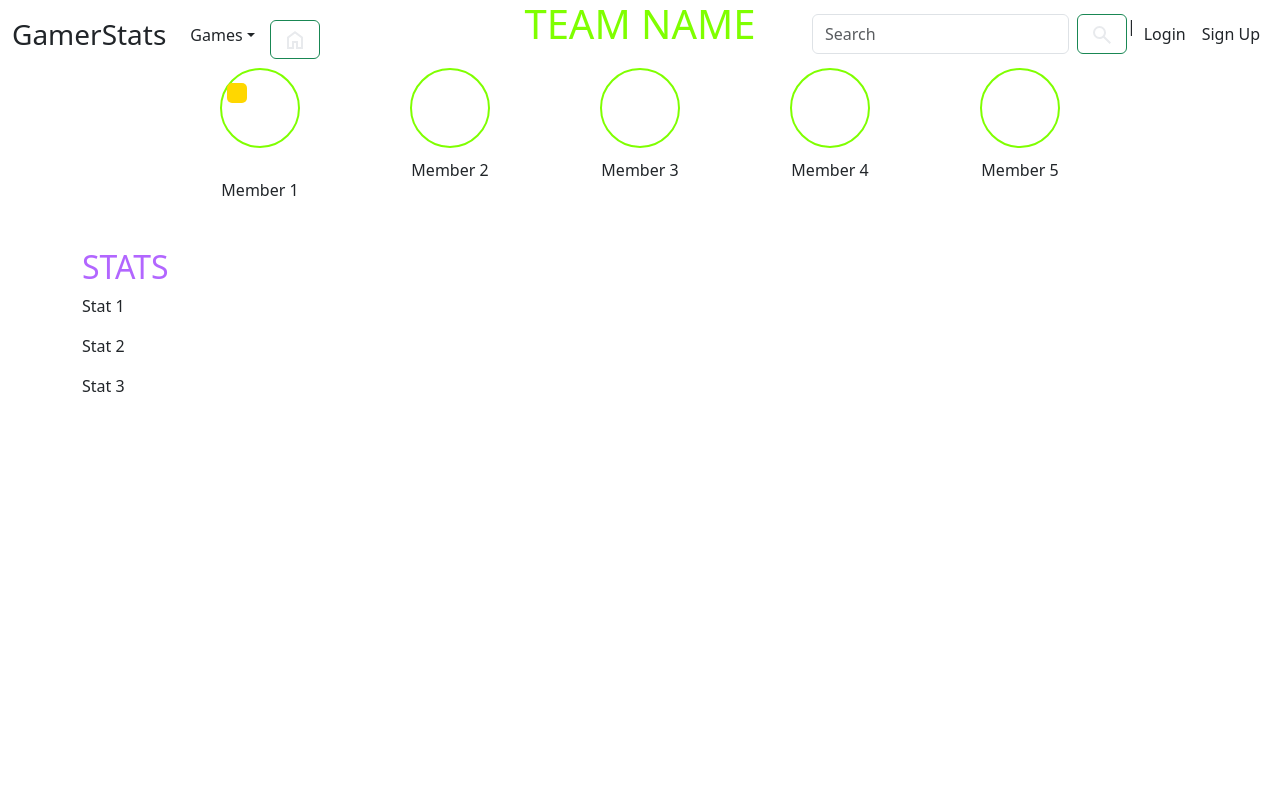
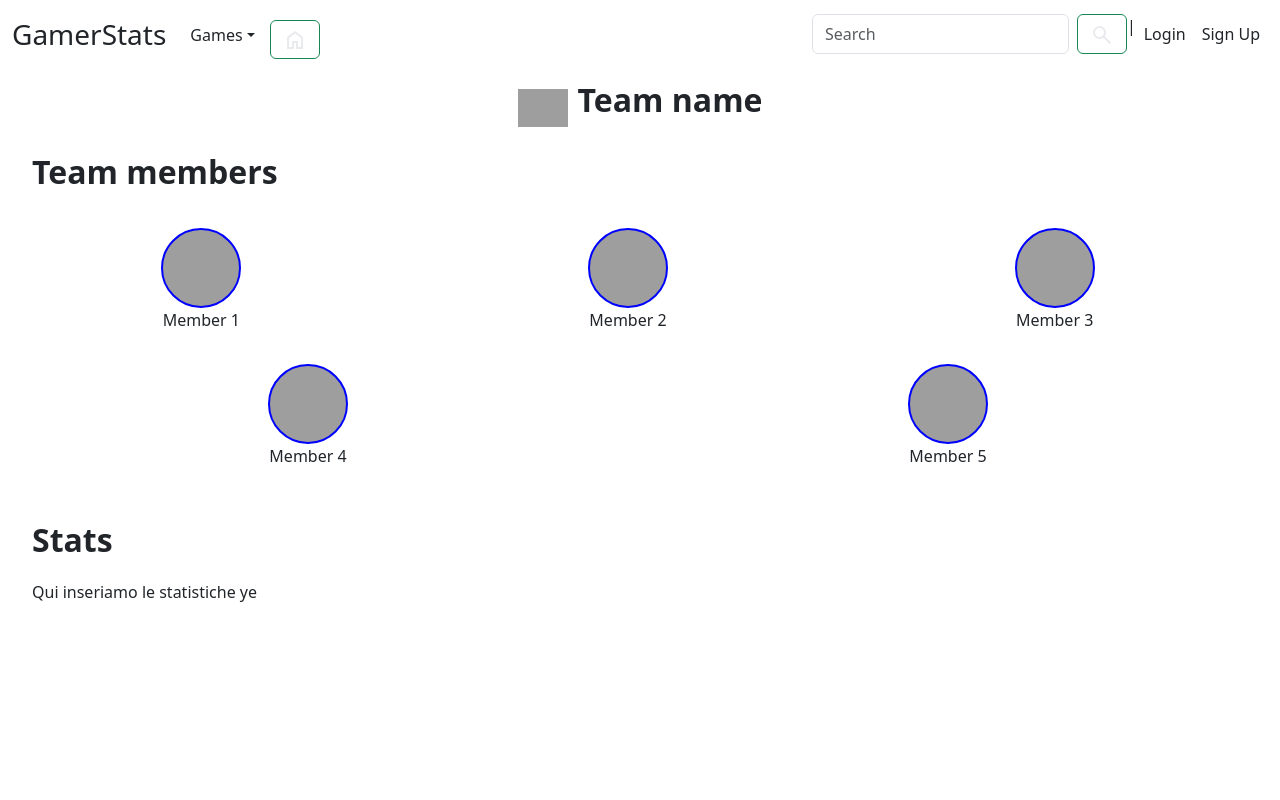
Before and after one commit to gaetano-hub/GamerStats, a PHP site: page /team.html in a window 1280 px wide. Run offline with PHP 8.4, Linux system fonts and the light colour scheme; some libraries are stand-ins or nearby versions; grey boxes are pictures that could not be loaded.

Commit message:
team page layout

```diff
--- a/team/styleTeam.css
+++ b/team/styleTeam.css
@@ -1,24 +1,19 @@
-body {
-    background-color: #333;
-    color: #fff;
-}
-.team-header {
-    margin-bottom: 20px;
-}
-.team-header h1 {
-    color: #7fff00;
-}
+
 .team {
     margin-bottom: 30px;
 }
+
+/*TODO: settare immagine profilo membri*/
 .member-circle {
     width: 80px;
     height: 80px;
-    border: 2px solid #7fff00;
+    border: 2px solid #0000ff;
     border-radius: 50%;
-    margin-bottom: 10px;
+    background-image: url(../assets/valogo.webp);
+    background-size: cover;
+    background-position: center;
 }
-.crown {
+/*.crown {
     position: relative;
     top: -75px;
     left: 50px;
@@ -26,7 +21,4 @@ body {
     height: 20px;
     background-color: gold;
     border-radius: 5px;
-}
-.stats-section h2 {
-    color: #b266ff;
-}
+}*/
--- a/team/team.html
+++ b/team/team.html
@@ -81,44 +81,47 @@
             </div>
         </nav>
     </div>
-    <div class="container text-center">
-        <!-- Team Header -->
-        <div class="team-header">
-            <h1>TEAM NAME</h1>
-        </div>
+    <div style="background-color: var(--transparent_col); height: 5rem; display: flex; justify-content: center; align-items: center; margin-top: 68px;">
+        <!--TODO: insersici logo del gioco del team e il nome del team-->
+        <img src="../assets/lollogo.webp" class="card-img-top" alt="lolLogo" style="width: 50px; height: auto; margin-right: 10px;">
+        <p style="font-size: 2rem; font-weight: bold; color: var(--text_color);">Team name</p>
+    </div>
+    <p style="color: var(--text_color); margin-left: 2rem;">
+        <b style="font-size: 2rem;">Team members</b>
+    </p>
 
-        <!-- Team Members Section -->
-        <div class="row team justify-content-center">
-            <div class="col-2 position-relative">
+    <!--TODO: sono 5 a scopo dimostrativo, ma aggiungere membri da script e corona al leader-->
+    <div style="width: 100vw; margin-top: 2rem; margin-bottom: 2rem; height: auto;">
+        <div class="row w-100">
+            <div class="col">
                 <div class="member-circle mx-auto"></div>
-                <div class="crown"></div> <!-- Crown icon -->
-                <p>Member 1</p>
+                <p style="color: var(--text_color); text-align: center;">Member 1</p>
             </div>
-            <div class="col-2">
+            <div class="col">
                 <div class="member-circle mx-auto"></div>
-                <p>Member 2</p>
+                <p style="color: var(--text_color); text-align: center;">Member 2</p>
             </div>
-            <div class="col-2">
+            <div class="col">
                 <div class="member-circle mx-auto"></div>
-                <p>Member 3</p>
-            </div>
-            <div class="col-2">
-                <div class="member-circle mx-auto"></div>
-                <p>Member 4</p>
-            </div>
-            <div class="col-2">
-                <div class="member-circle mx-auto"></div>
-                <p>Member 5</p>
+                <p style="color: var(--text_color); text-align: center;">Member 3</p>
             </div>
         </div>
-
-        <!-- Stats Section -->
-        <div class="stats-section text-start mx-auto">
-            <h2>STATS</h2>
-            <p class="stat">Stat 1</p>
-            <p class="stat">Stat 2</p>
-            <p class="stat">Stat 3</p>
+        <div class="row w-100" style="margin-top: 1rem;">
+            <div class="col">
+                <div class="member-circle mx-auto"></div>
+                <p style="color: var(--text_color); text-align: center;">Member 4</p>
+            </div>
+            <div class="col">
+                <div class="member-circle mx-auto"></div>
+                <p style="color: var(--text_color); text-align: center;">Member 5</p>
+            </div>
         </div>
+    </div>
+    <p style="color: var(--text_color); margin-left: 2rem;">
+        <b style="font-size: 2rem;">Stats</b>
+    </p>
+    <div>
+        <p style="color: var(--text_color); margin-left: 2rem;"> Qui inseriamo le statistiche ye</p>
     </div>
 </body>
 </html>
```
